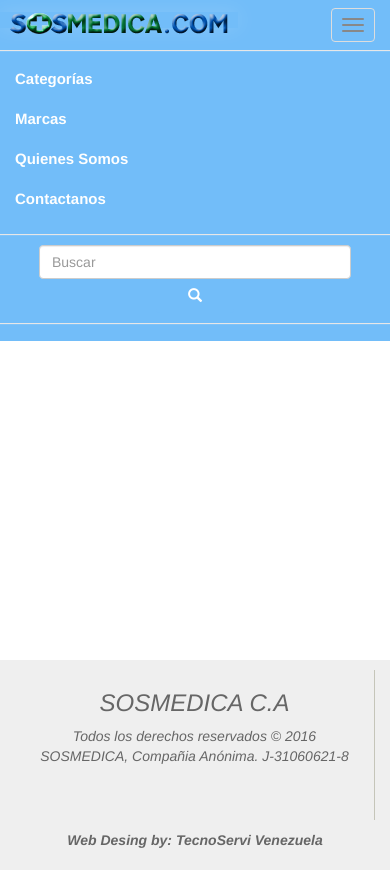
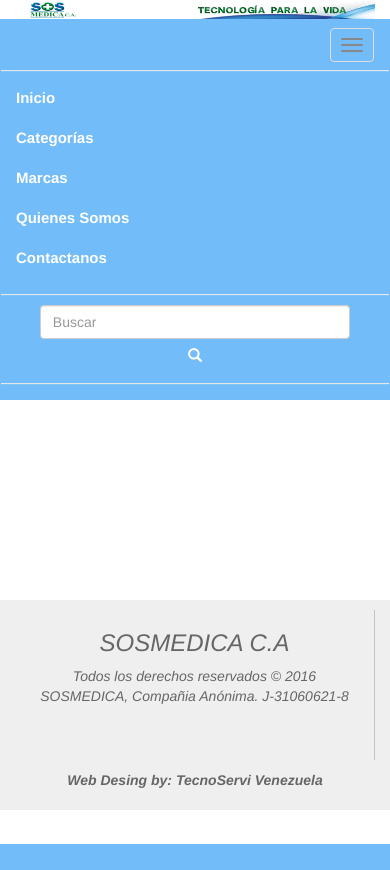
Before and after one commit to tecnoservi-rsl/sosmedica, a PHP site: page /sosmedica/ in a window 390 px wide, after a click on "Toggle navigation". After the commit the page ends 844 px from the top, so only its background shows below. Run offline with PHP 8.4, Linux system fonts and the light colour scheme; data comes from the database, SQL or seed files in the repository; data that the repository does not hold is empty.

Commit message:
banner fixed top

```diff
--- a/layout/layout_sosmedica2/css/layout.css
+++ b/layout/layout_sosmedica2/css/layout.css
@@ -1,6 +1,11 @@
 .navbar-default {
 	background-color: #72BDF9;
 	border-color: #72BDF9;
+}
+
+.web {
+	margin-top: -7px;
+	padding-top: 0px;
 }
 
 .aaaaaaa {
@@ -114,8 +119,9 @@ background-color: #fff;
 .header-content{
 min-height: 20px;
 }
-.fondo{
+.fondo {
 	min-height: 600px;
+	padding-top: 135px;
 }
 .col-xs-10.col-sm-10.col-md-10.col-lg-10.col-xs-offset-1.col-sm-offset-1.col-md-offset-1.col-lg-offset-1 {
 	min-height: 580px;
@@ -183,13 +189,13 @@ color: #666;
 	text-decoration: underline;
 }
 
-@media (min-width: 769px) and (max-width: 1024px) {
+@media (min-width: 768px) and (max-width: 840px) {
 
-  .logo {
+/*  .logo {
 	padding-top: 10px;
 	height: 45px;
 	width: 145px;
-}
+}*/
 
 .navbar-default .navbar-nav > li > a {
 	color: #FEFEFE;
@@ -205,7 +211,7 @@ color: #666;
 }
 
 }
-@media (max-width: 768px) {
+@media (max-width: 767px) {
   #pie {
 	background-color: RGB(239, 239, 239);
 	min-height: 200px;
--- a/layout/layout_sosmedica2/header.php
+++ b/layout/layout_sosmedica2/header.php
@@ -45,10 +45,12 @@
 
 <body id="page-top">
 <a href="#" class="scroll-top hidden-xs"></a>
-<div class="container-fluid"> <div class="col-md-12">&nbsp;</div><div class="col-md-12">&nbsp;</div><div class="col-md-12">&nbsp;</div> </div>
-<div class="container">
+  <div class="container-fluid navbar-fixed-top web">
+
+     		<div> <a id="header_logo" href="http://www.sosmedica.com/" title="SOSMEDICA.COM"> <img class="img-responsive logo" alt="Responsive image" src="<?php echo BASE_URL; ?>layout/layout_sosmedica2/img/sosbanner2.jpg" alt="SOSMEDICA.COM"> </a> </div>
 <div class="row">
-     <nav id="mainNav" class="navbar navbar-default navbar-fixed-top minav">
+
+     <nav id="mainNav" class="navbar navbar-default minav">
         <div class="container-fluid">
                     <!-- Brand and toggle get grouped for better mobile display -->
             <div class="navbar-header">
@@ -58,14 +60,13 @@
                     <span class="icon-bar"></span>
                     <span class="icon-bar"></span>
                 </button>
-              <a id="header_logo" href="http://www.sosmedica.com/" title="SOSMEDICA.COM"> <img class="logo" alt="Responsive image" src="<?php echo BASE_URL; ?>public/img/logoweb.png" alt="SOSMEDICA.COM"> </a>
             </div>
 
             <!-- Collect the nav links, forms, and other content for toggling -->
             <div class="collapse navbar-collapse" id="bs-example-navbar-collapse-1">
                 <ul id="menu" class="nav navbar-nav">
 
-                <li data-submenu-id="submenu-patas" class="hidden-xs hidden-sm hidden-phone hidden-tablet"> <a href="<?php echo BASE_URL?>"> <b> Inicio </b></a></li>
+                <li data-submenu-id="submenu-patas" class=""> <a href="<?php echo BASE_URL?>"> <b> Inicio </b></a></li>
             <li>
                 <a class="dropdown-toggle" data-toggle="dropdown" href="#">
                     <b>Categorías</b>
```
Also changed, not shown: site/views/product/index.phtml (+12 -10 lines), layout/layout_sosmedica2/img/sosbanner.jpg (added), layout/layout_sosmedica2/img/sosbanner1.jpg (added), layout/layout_sosmedica2/img/sosbanner2.jpg (added), layout/layout_sosmedica2/img/sosmedicabanner.png (added), layout/layout_sosmedica2/img/sosmedicalogo.jpg (added), layout/layout_sosmedica2/img/tecnologialife.jpg (added).
